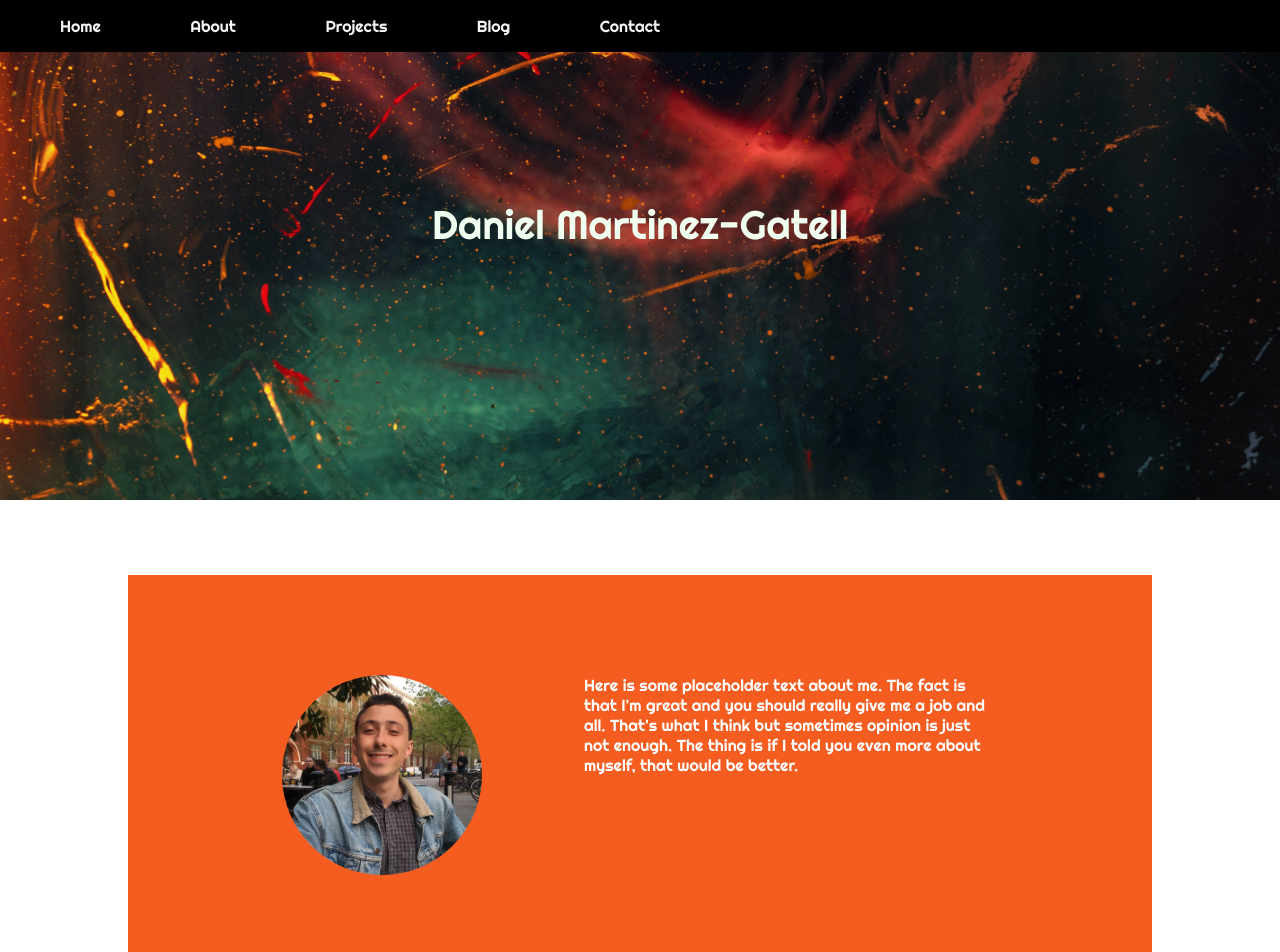
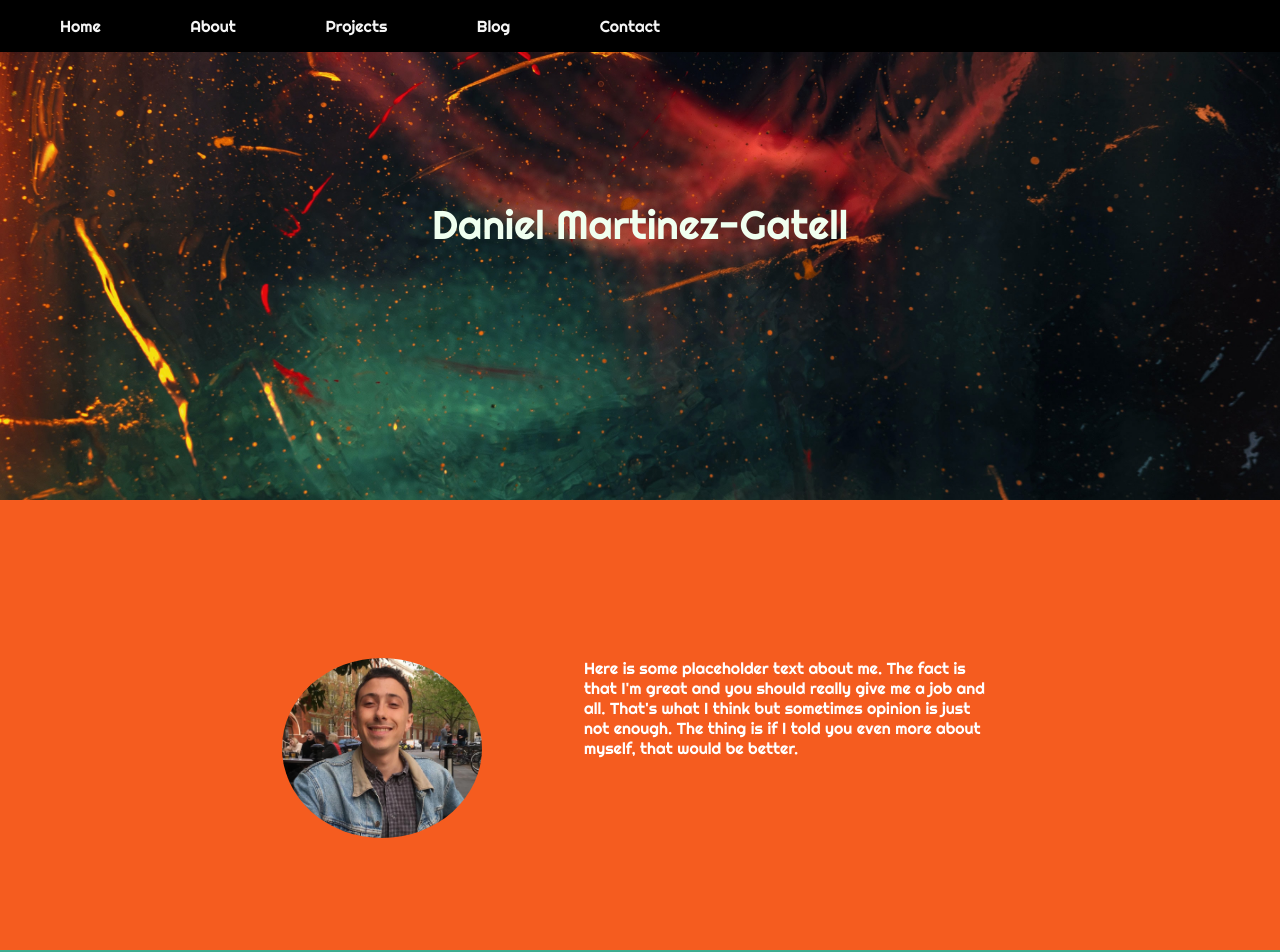
Before and after one commit to denriquem/DMG, a React (Create React App) app in the folder dmg/: page / in a window 1280 px wide. Shown: the top 952 px of the page. Built offline with nearby package versions, Linux system fonts and the light colour scheme.

Commit message:
style: about section colour change

```diff
--- a/dmg/src/App.css
+++ b/dmg/src/App.css
@@ -61,8 +61,8 @@
 .about {
   width: 100%;
   top: 100%;
-  height: 500px;
-  background-color: white;
+  height: 450px;
+  background-color: rgb(245, 92, 31);
 }
 
 .sticky {
```
